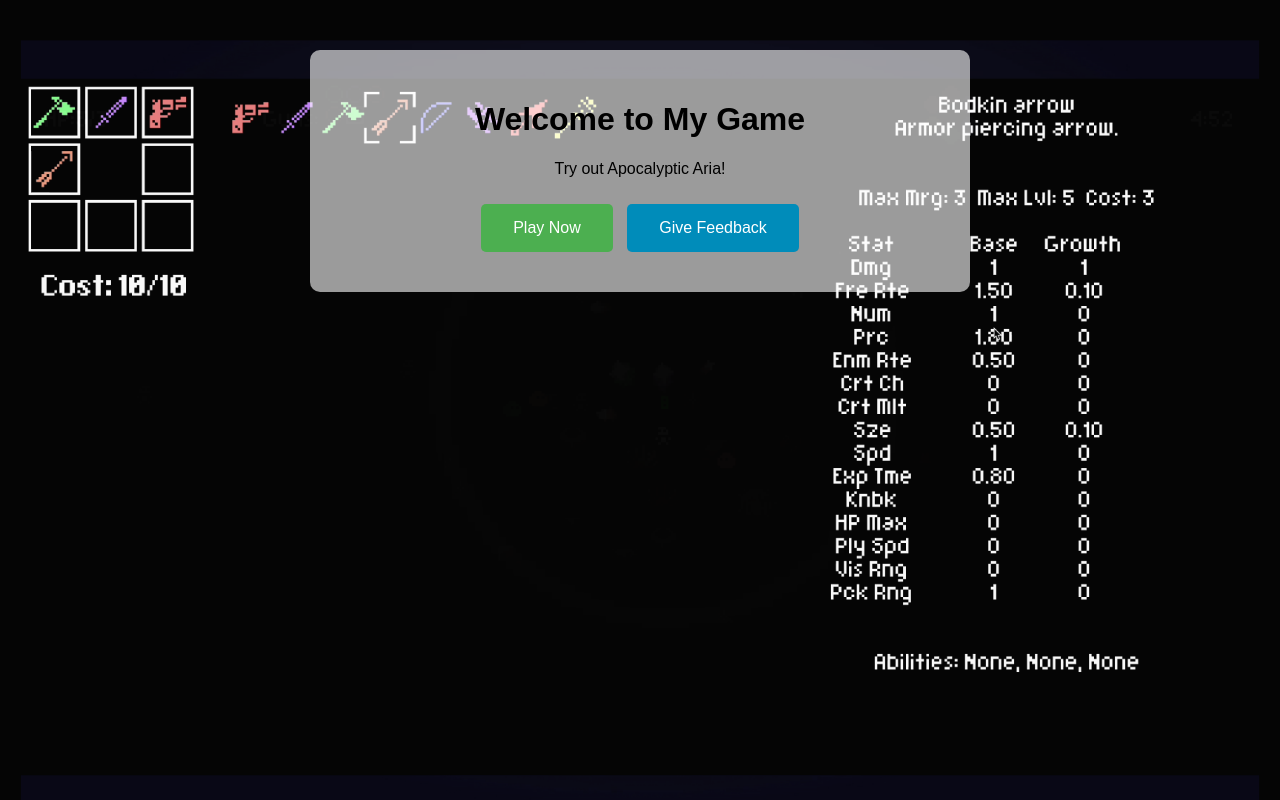
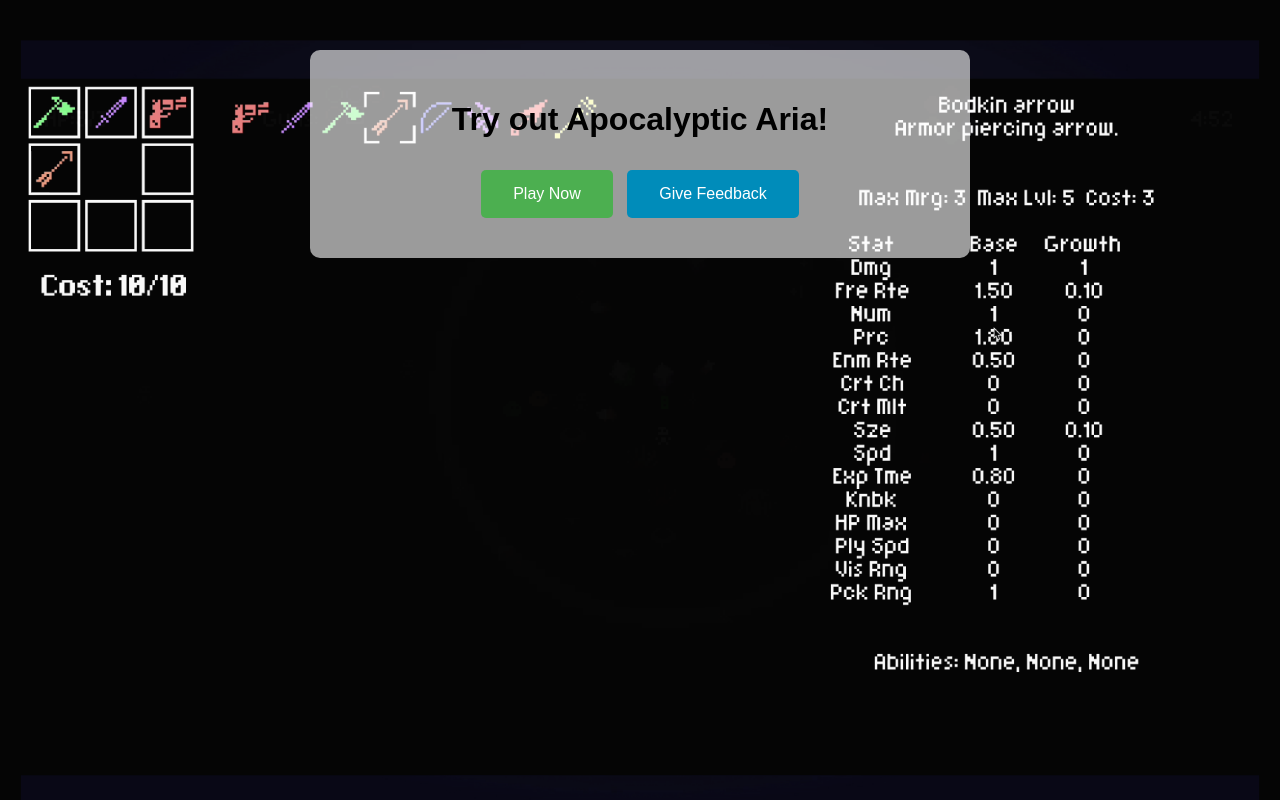
Before and after one commit to HughChen/apocalyptic_aria_website, a plain HTML site: page index.html in a window 1280 px wide. Drawn offline with Linux system fonts and the light colour scheme.

Commit message:
Update website message

```diff
--- a/index.html
+++ b/index.html
@@ -79,8 +79,7 @@
     </div>
     <div class="content-wrapper">
         <div class="content">
-            <h1>Welcome to My Game</h1>
-            <p>Try out Apocalyptic Aria!</p>
+            <h1>Try out Apocalyptic Aria!</h1>
             <button class="play-button">Play Now</button>
             <button class="feedback-button">Give Feedback</button>
         </div>
```
